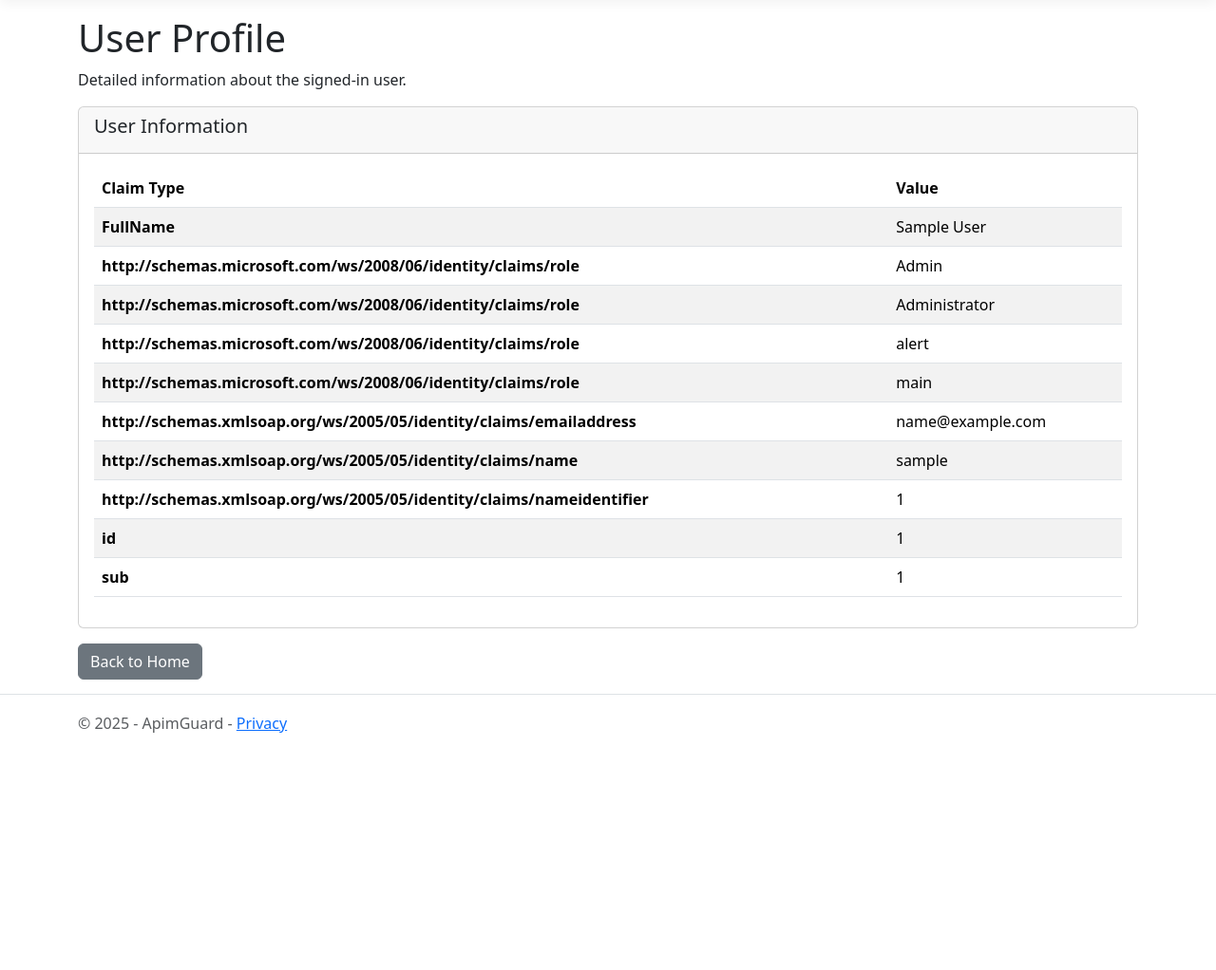
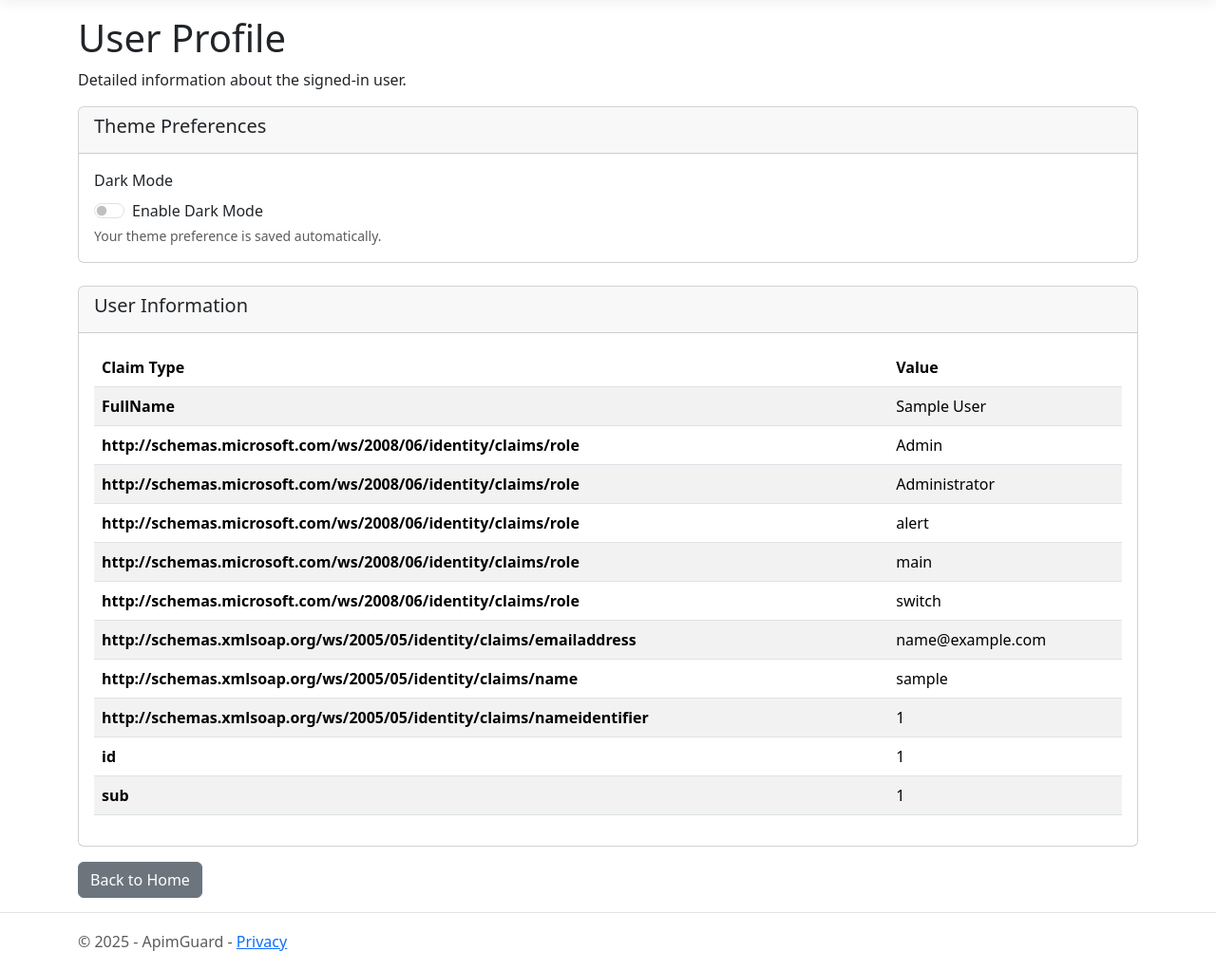
Before and after one commit to jeroenmaes/apim-guard, an ASP.NET Core app: page /Home/UserProfile in a window 1280 px wide. Shown: the part 57-1079 px from the top of the page at 95% size. Before the commit the page ends 829 px from the top, so only its background shows below. Run offline with ASP.NET Core 8, Linux system fonts and the light colour scheme; the visitor is signed in with stand-in values (Sample User, id 1); style sheets or scripts are compiled from the project's sources; some libraries are stand-ins or nearby versions.

Commit message:
Add dark mode toggle to user profile with cookie storage
Co-authored-by: jeroenmaes <417311+jeroenmaes@users.noreply.github.com>

```diff
--- a/ApimGuard/Controllers/HomeController.cs
+++ b/ApimGuard/Controllers/HomeController.cs
@@ -30,6 +30,26 @@ public class HomeController : Controller
         return View();
     }
 
+    [HttpPost]
+    public IActionResult SaveThemePreference(string theme)
+    {
+        if (theme != "light" && theme != "dark")
+        {
+            return BadRequest("Invalid theme value");
+        }
+
+        // Set cookie for 1 year
+        Response.Cookies.Append("theme", theme, new CookieOptions
+        {
+            Expires = DateTimeOffset.UtcNow.AddYears(1),
+            HttpOnly = false, // Allow JavaScript to read the cookie
+            SameSite = SameSiteMode.Lax,
+            Path = "/"
+        });
+
+        return Ok(new { success = true, theme = theme });
+    }
+
     [ResponseCache(Duration = 0, Location = ResponseCacheLocation.None, NoStore = true)]
     [AllowAnonymous]
     public IActionResult Error()
--- a/ApimGuard/Views/Home/UserProfile.cshtml
+++ b/ApimGuard/Views/Home/UserProfile.cshtml
@@ -6,6 +6,26 @@
 
 <h1>@ViewData["Title"]</h1>
 <p>Detailed information about the signed-in user.</p>
+
+<div class="card mb-4">
+    <div class="card-header">
+        <h5>Theme Preferences</h5>
+    </div>
+    <div class="card-body">
+        <div class="row">
+            <div class="col-md-6">
+                <label class="form-label">Dark Mode</label>
+                <div class="form-check form-switch">
+                    <input class="form-check-input" type="checkbox" role="switch" id="darkModeToggle">
+                    <label class="form-check-label" for="darkModeToggle">
+                        <span id="themeLabel">Enable Dark Mode</span>
+                    </label>
+                </div>
+                <small class="text-muted">Your theme preference is saved automatically.</small>
+            </div>
+        </div>
+    </div>
+</div>
 
 <div class="card">
     <div class="card-header">
@@ -44,3 +64,55 @@
 <div class="mt-3">
     <a asp-controller="Home" asp-action="Index" class="btn btn-secondary">Back to Home</a>
 </div>
+
+@section Scripts {
+    <script>
+        (function() {
+            const darkModeToggle = document.getElementById('darkModeToggle');
+            const themeLabel = document.getElementById('themeLabel');
+
+            // Set initial state based on current theme
+            function updateToggleState() {
+                const currentTheme = window.getPreferredTheme ? window.getPreferredTheme() : 'light';
+                darkModeToggle.checked = currentTheme === 'dark';
+                updateLabel(currentTheme);
+            }
+
+            function updateLabel(theme) {
+                themeLabel.textContent = theme === 'dark' ? 'Dark Mode Enabled' : 'Enable Dark Mode';
+            }
+
+            // Handle toggle change
+            darkModeToggle.addEventListener('change', function() {
+                const newTheme = this.checked ? 'dark' : 'light';
+
+                // Update theme immediately
+                if (window.setTheme) {
+                    window.setTheme(newTheme);
+                }
+                updateLabel(newTheme);
+
+                // Save preference to server
+                fetch('@Url.Action("SaveThemePreference", "Home")', {
+                    method: 'POST',
+                    headers: {
+                        'Content-Type': 'application/json',
+                        'RequestVerificationToken': document.querySelector('input[name="__RequestVerificationToken"]')?.value || ''
+                    },
+                    body: JSON.stringify({ theme: newTheme })
+                })
+                .then(response => {
+                    if (!response.ok) {
+                        console.error('Failed to save theme preference');
+                    }
+                })
+                .catch(error => {
+                    console.error('Error saving theme preference:', error);
+                });
+            });
+
+            // Initialize on page load
+            updateToggleState();
+        })();
+    </script>
+}
--- a/ApimGuard/wwwroot/js/theme.js
+++ b/ApimGuard/wwwroot/js/theme.js
@@ -2,14 +2,36 @@
 (function() {
     'use strict';
 
+    // Function to get cookie value by name
+    function getCookie(name) {
+        const value = `; ${document.cookie}`;
+        const parts = value.split(`; ${name}=`);
+        if (parts.length === 2) return parts.pop().split(';').shift();
+        return null;
+    }
+
+    // Function to set cookie
+    function setCookie(name, value, days) {
+        const expires = new Date();
+        expires.setTime(expires.getTime() + days * 24 * 60 * 60 * 1000);
+        document.cookie = `${name}=${value};expires=${expires.toUTCString()};path=/;SameSite=Lax`;
+    }
+
     // Function to set the theme
     function setTheme(theme) {
         document.documentElement.setAttribute('data-bs-theme', theme);
+        setCookie('theme', theme, 365); // Store for 1 year
     }
 
-    // Function to get the preferred theme from system settings
+    // Function to get the preferred theme
     function getPreferredTheme() {
-        // Check if user prefers dark mode
+        // First, check if user has a saved preference in cookie
+        const savedTheme = getCookie('theme');
+        if (savedTheme) {
+            return savedTheme;
+        }
+
+        // Otherwise, check system preference
         if (window.matchMedia && window.matchMedia('(prefers-color-scheme: dark)').matches) {
             return 'dark';
         }
@@ -19,10 +41,14 @@
     // Set initial theme
     setTheme(getPreferredTheme());
 
-    // Listen for changes in system color scheme preference
-    if (window.matchMedia) {
+    // Listen for changes in system color scheme preference (only if no saved preference)
+    if (window.matchMedia && !getCookie('theme')) {
         window.matchMedia('(prefers-color-scheme: dark)').addEventListener('change', function(e) {
             setTheme(e.matches ? 'dark' : 'light');
         });
     }
+
+    // Expose setTheme function globally for use by theme toggle
+    window.setTheme = setTheme;
+    window.getPreferredTheme = getPreferredTheme;
 })();
```
Also changed, not shown: ApimGuard.Tests/Controllers/HomeControllerTests.cs (+56 -0 lines).
